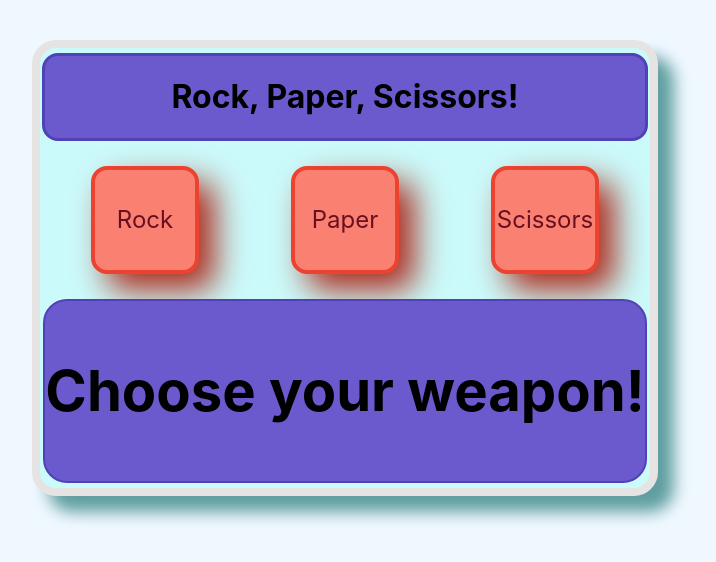
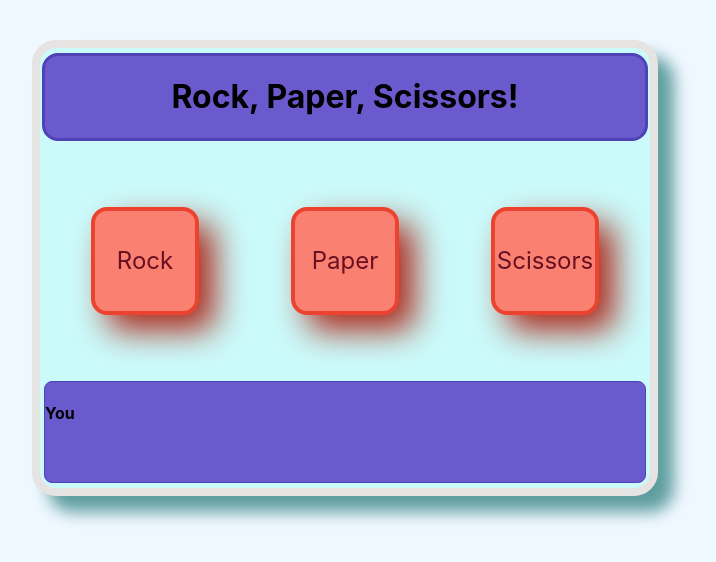
Before and after one commit to Talon-Dechert/rock-paper-scissors, a plain HTML site: page index.html in a window 1280 px wide. Both pictures are taken after a click on the item "Rock". Shown: the whole page, without its empty margins (295-1011 px from the left). Drawn offline with Linux system fonts and the light colour scheme.

Commit message:
Initiate class changes on button click

```diff
--- a/index.html
+++ b/index.html
@@ -27,9 +27,14 @@
         </ul>
     </div>
     <div class="result">
-        <h3 id="Result" class="resultText">
+        <h3 id="Result">
             Choose your weapon!
         </h3>
+        <div id="fightTime" class="battle hidden">
+            <h4 id="playerTitle" class="playerTitle">
+                You
+            </h4>
+        </div>
     </div>
 </div>
 
--- a/script.js
+++ b/script.js
@@ -19,46 +19,6 @@ function game() {
 
         return selection[roll];
     };
-
-    //Button Functionality
-
-    const buttChoices = document.querySelectorAll('.gameButton');
-    const resultH3 = document.querySelector('#Result');
-
-
-    buttChoices.forEach(choice => choice.addEventListener('click', (e) => {
-        buttChoices.forEach(btn => btn.classList.remove('selected'));
-
-        e.currentTarget.classList.add('selected');
-
-        playerSelection = e.currentTarget.getAttribute('id');
-        computerSelection = computerPlay();
-
-        console.log(e.currentTarget);
-
-
-        //add a display: none style to this
-        // resultH3.textContent = `${e.currentTarget.getAttribute('id')}`;
-
-        let result = playRound(playerSelection, computerSelection);
-
-        if (result === win){
-            playerScore++;
-        } else if (result === lose) {
-            computerScore++;
-        } else if (result === error){
-            round--;
-        };
-
-        console.log(result);
-        console.log(`Your score is ${playerScore}! \nComputer score is ${computerScore}!`);
-
-    }));
-
-    buttChoices.forEach(chosen => chosen.addEventListener('transitionend', (e) => {
-        buttChoices.forEach(btn => btn.classList.remove('selected'));
-    }));
-
 
     function playRound(playerSelection, computerSelection) {
 
@@ -97,6 +57,55 @@ function game() {
                 return(error);
             };
     };
+
+    //Button Functionality
+
+    const buttChoices = document.querySelectorAll('.gameButton');
+    const resultH3 = document.querySelector('#Result');
+    const battleDiv = document.querySelector('#fightTime');
+    const resultDiv = document.querySelector('.result');
+
+
+    buttChoices.forEach(choice => choice.addEventListener('click', (e) => {
+        buttChoices.forEach(btn => btn.classList.remove('selected'));
+
+        e.currentTarget.classList.add('selected');
+
+        playerSelection = e.currentTarget.getAttribute('id');
+        computerSelection = computerPlay();
+
+        console.log(e.currentTarget);
+
+
+        //Trigger the change in resultDiv
+
+
+        if (battleDiv.getAttribute('class') == 'battle hidden'){
+            resultH3.classList.add('hidden');
+            resultDiv.classList.add('updated');
+            battleDiv.setAttribute('class', 'battle');
+        };
+
+        let result = playRound(playerSelection, computerSelection);
+
+        if (result === win){
+            playerScore++;
+        } else if (result === lose) {
+            computerScore++;
+        } else if (result === error){
+            round--;
+        };
+
+        console.log(result);
+        console.log(`Your score is ${playerScore}! \nComputer score is ${computerScore}!`);
+
+    }));
+
+    buttChoices.forEach(chosen => chosen.addEventListener('transitionend', (e) => {
+        buttChoices.forEach(btn => btn.classList.remove('selected'));
+    }));
+
+
 }
 
 
--- a/style.css
+++ b/style.css
@@ -69,16 +69,20 @@ body {
     display: flex;
     min-width: 600px;
     min-height: 100px;
-    justify-content: center;
-    font-size: 3em;
     border: 0.05em solid rgb(80, 65, 182);
     border-radius: 0.5em;
     background-color: slateblue;
     margin: 5px;
     transition: 0.2s;
+    justify-content: center;
+    font-size: 3em;
 }
 
 .updated {
     justify-content: flex-start;
+    font-size: 1em;
+}
 
+.hidden {
+    display: none;
 }
```
